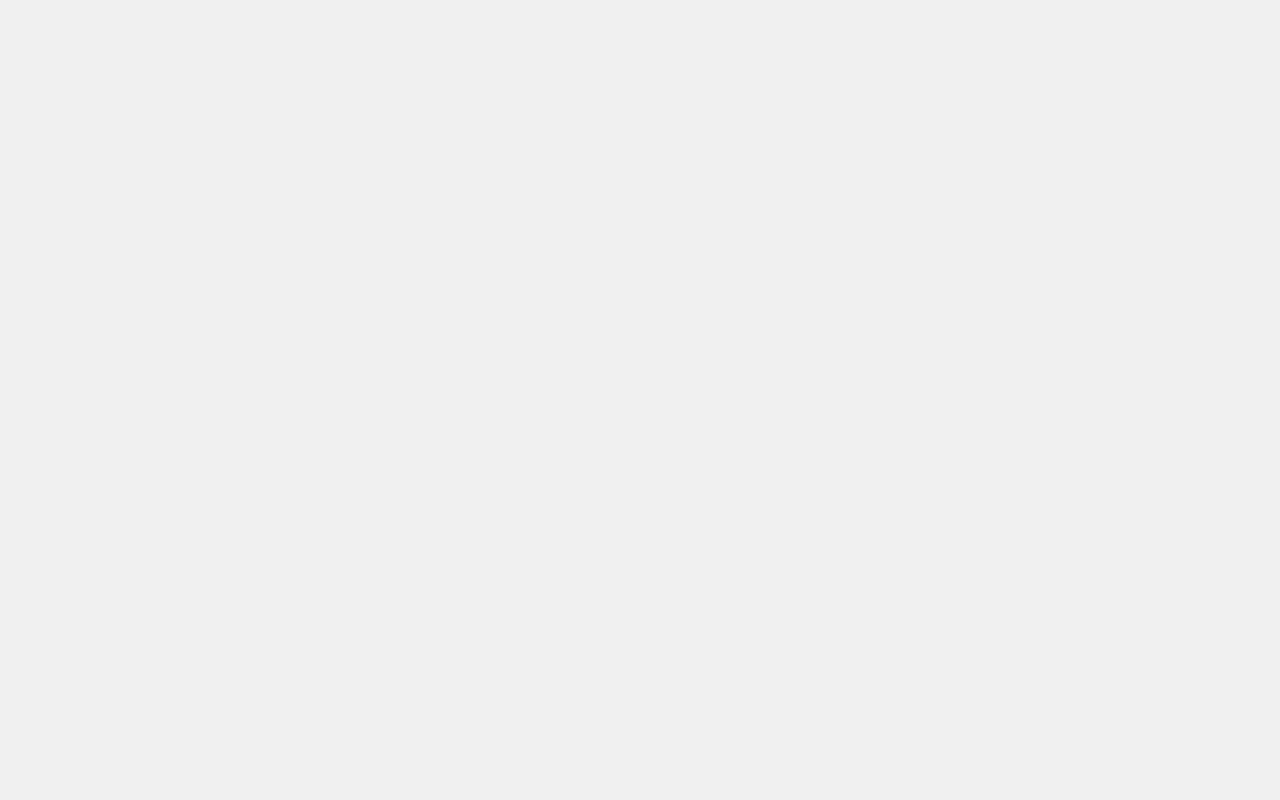
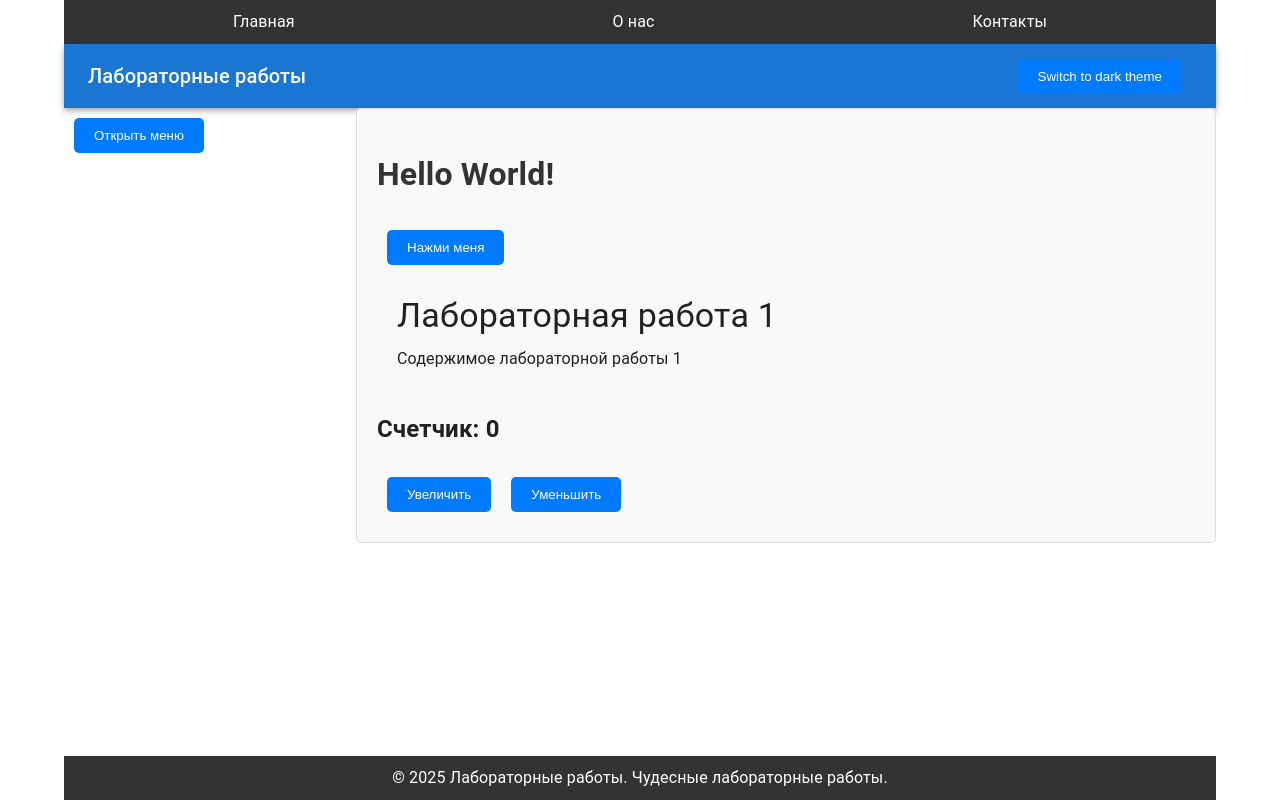
Before and after one commit to Ekaterina2320/project1-app, a React (Create React App) app: page /lab/1 in a window 1280 px wide. Before the commit this address had no page. Built offline with nearby package versions, Linux system fonts and the light colour scheme.

Commit message:
Лабораторная 4

```diff
--- a/src/App.css
+++ b/src/App.css
@@ -67,3 +67,11 @@ button {
 button:hover {
   background-color: #0056b3;
 }
+
+body.light {
+  background-color: #ffffff;
+}
+
+body.dark {
+  background-color: #333333;
+}
--- a/src/App.js
+++ b/src/App.js
@@ -26,6 +26,8 @@ export default App;
 */
 
 import React, { useState } from 'react';
+import { BrowserRouter as Router, Routes, Route, Link } from 'react-router-dom';
+import { ThemeProvider } from './context/ThemeContext';
 import { Container as MuiContainer, Grid, CssBaseline, Drawer } from '@mui/material';
 import Header from './components/Header';
 import Footer from './components/Footer';
@@ -35,33 +37,43 @@ import Navbar from './components/Navbar';
 import Container from './components/Container';
 import Button from './components/Button';
 import './App.css';
+import About from './pages/About';
+import Contact from './pages/Contact';
+import { Provider, useSelector, useDispatch } from 'react-redux';
+import { increment, decrement } from './redux/counterSlice';
 
 const App = () => {
-  const [selectedLab, setSelectedLab] = useState(null); // Состояние для выбранной лабораторной работы
-  const [menuOpen, setMenuOpen] = useState(false); // Состояние для открытия меню
-
-  const handleLabSelect = (lab) => {
-    setSelectedLab(lab); // Устанавливаем выбранную лабораторную работу
-    setMenuOpen(false); // Закрываем меню после выбора
-  };
+  const [menuOpen, setMenuOpen] = useState(false);
 
   const handleClick = () => {
     alert('Hello World!');
   };
 
+  const Counter = () => {
+  const count = useSelector((state) => state.counter.value); // Обратите внимание на 'counter'
+  const dispatch = useDispatch();
 
   return (
+    <div>
+      <h2>Счетчик: {count}</h2>
+      <button onClick={() => dispatch(increment())}>Увеличить</button>
+      <button onClick={() => dispatch(decrement())}>Уменьшить</button>
+    </div>
+  );
+};
+
+  return (
+    <Router>
+      <ThemeProvider>
         <MuiContainer className="app">
           <CssBaseline />
           <Navbar />
           <Header />
 
-      {/* Меню отображается в Drawer */}
           <Drawer anchor="left" open={menuOpen} onClose={() => setMenuOpen(false)}>
-        <Menu onLabSelect={handleLabSelect} />
+            <Menu onClose={() => setMenuOpen(false)} />
           </Drawer>
 
-      {/* Основной контент */}
           <Grid container spacing={2}>
             <Grid item xs={12} md={3}>
               <button onClick={() => setMenuOpen(true)}>Открыть меню</button>
@@ -70,13 +82,21 @@ const App = () => {
               <Container>
                 <h1>Hello World!</h1>
                 <Button text="Нажми меня" onClick={handleClick} />
-            <Content lab={selectedLab} />
+                <Routes>
+                  <Route path="/" element={<Content />} />
+                  <Route path="/lab/:id" element={<Content />} />
+                  <Route path="/about" element={<About />} />
+                  <Route path="/contact" element={<Contact />} />
+                </Routes>
+                <Counter />
               </Container>
             </Grid>
           </Grid>
 
           <Footer />
         </MuiContainer>
+      </ThemeProvider>
+    </Router>
   );
 };
 
--- a/src/components/Content.js
+++ b/src/components/Content.js
@@ -1,7 +1,23 @@
 import React from 'react';
 import { Box, Typography } from '@mui/material';
+import { useParams } from 'react-router-dom';
 
-const Content = ({ lab }) => {
+const labs = [
+  { id: 1, title: 'Лабораторная работа 1', content: 'Содержимое лабораторной работы 1' },
+  { id: 2, title: 'Лабораторная работа 2', content: 'Содержимое лабораторной работы 2' },
+  { id: 3, title: 'Лабораторная работа 3', content: 'Содержимое лабораторной работы 3' },
+  { id: 4, title: 'Лабораторная работа 4', content: 'Содержимое лабораторной работы 4' },
+  { id: 5, title: 'Лабораторная работа 5', content: 'Содержимое лабораторной работы 5' },
+  { id: 6, title: 'Лабораторная работа 6', content: 'Содержимое лабораторной работы 6' },
+  { id: 7, title: 'Лабораторная работа 7', content: 'Содержимое лабораторной работы 7' },
+  { id: 8, title: 'Лабораторная работа 8', content: 'Содержимое лабораторной работы 8' },
+  { id: 9, title: 'Лабораторная работа 9', content: 'Содержимое лабораторной работы 9' },
+];
+
+const Content = () => {
+  const { id } = useParams();
+  const lab = id ? labs.find(lab => lab.id === parseInt(id)) : null;
+
   return (
     <Box sx={{ padding: '20px' }}>
       <Typography variant="h4">{lab ? lab.title : 'Выберите лабораторную работу'}</Typography>
--- a/src/components/Header.js
+++ b/src/components/Header.js
@@ -1,13 +1,18 @@
-import React from 'react';
+import React, { useContext } from 'react';
+import { ThemeContext } from '../context/ThemeContext';
 import { AppBar, Toolbar, Typography } from '@mui/material';
 
 const Header = () => {
+  const { theme, toggleTheme } = useContext(ThemeContext);
   return (
     <AppBar position="static">
       <Toolbar>
         <Typography variant="h6" component="div" sx={{ flexGrow: 1 }}>
           Лабораторные работы
         </Typography>
+          <button onClick={toggleTheme}>
+            Switch to {theme === 'light' ? 'dark' : 'light'} theme
+          </button>
       </Toolbar>
     </AppBar>
   );
--- a/src/components/Menu.js
+++ b/src/components/Menu.js
@@ -1,17 +1,30 @@
 import React from 'react';
 import { List, ListItem, ListItemText } from '@mui/material';
+import { Link } from 'react-router-dom';
 
 const labs = [
   { id: 1, title: 'Лабораторная работа 1', content: 'Содержимое лабораторной работы 1' },
   { id: 2, title: 'Лабораторная работа 2', content: 'Содержимое лабораторной работы 2' },
   { id: 3, title: 'Лабораторная работа 3', content: 'Содержимое лабораторной работы 3' },
+  { id: 4, title: 'Лабораторная работа 4', content: 'Содержимое лабораторной работы 4' },
+  { id: 5, title: 'Лабораторная работа 5', content: 'Содержимое лабораторной работы 5' },
+  { id: 6, title: 'Лабораторная работа 6', content: 'Содержимое лабораторной работы 6' },
+  { id: 7, title: 'Лабораторная работа 7', content: 'Содержимое лабораторной работы 7' },
+  { id: 8, title: 'Лабораторная работа 8', content: 'Содержимое лабораторной работы 8' },
+  { id: 9, title: 'Лабораторная работа 9', content: 'Содержимое лабораторной работы 9' },
 ];
 
-const Menu = ({ onLabSelect }) => {
+const Menu = ({ onClose }) => {
   return (
     <List>
       {labs.map((lab) => (
-        <ListItem button key={lab.id} onClick={() => onLabSelect(lab)}>
+        <ListItem
+          button
+          key={lab.id}
+          component={Link}
+          to={`/lab/${lab.id}`}
+          onClick={onClose}
+        >
           <ListItemText primary={lab.title} />
         </ListItem>
       ))}
--- /dev/null
+++ b/src/context/ThemeContext.js
@@ -0,0 +1,39 @@
+import React, { createContext, useState, useEffect } from 'react';
+
+export const ThemeContext = createContext();
+
+export function ThemeProvider({ children }) {
+  const [theme, setTheme] = useState('light');
+
+  useEffect(() => {
+    // Монтирование
+    console.log('ThemeContext mounted');
+
+    // Чтение из localStorage
+    const storedTheme = localStorage.getItem('theme');
+    if (storedTheme) {
+      setTheme(storedTheme);
+    }
+
+    return () => {
+      // Размонтирование
+      console.log('ThemeContext unmounted');
+    };
+  }, []);
+
+  useEffect(() => {
+    // Обновление localStorage при изменении темы
+    localStorage.setItem('theme', theme);
+    document.body.className = theme; // Применение темы к body
+  }, [theme]);
+
+  const toggleTheme = () => {
+    setTheme(prevTheme => (prevTheme === 'light' ? 'dark' : 'light'));
+  };
+
+  return (
+    <ThemeContext.Provider value={{ theme, toggleTheme }}>
+      {children}
+    </ThemeContext.Provider>
+  );
+}
--- a/src/index.js
+++ b/src/index.js
@@ -19,19 +19,16 @@ reportWebVitals();*/
 
 import React from 'react';
 import ReactDOM from 'react-dom/client';
-import { BrowserRouter as Router, Routes, Route } from 'react-router-dom';
+import { Provider } from 'react-redux'; // Импортируем Provider
+import store from './redux/store';
+import './index.css';
 import App from './App';
-import About from './pages/About';
-import Contact from './pages/Contact';
-import './index.css';
 
 const root = ReactDOM.createRoot(document.getElementById('root'));
 root.render(
-  <Router>
-    <Routes>
-      <Route path="/" element={<App />} />
-      <Route path="/about" element={<About />} />
-      <Route path="/contact" element={<Contact />} />
-    </Routes>
-  </Router>
+   <React.StrictMode>
+    <Provider store={store}>
+      <App />
+    </Provider>
+  </React.StrictMode>
 );
--- /dev/null
+++ b/src/redux/counterSlice.js
@@ -0,0 +1,23 @@
+// src/redux/counterSlice.js
+import { createSlice } from '@reduxjs/toolkit';
+
+const counterSlice = createSlice({
+  name: 'counter',
+  initialState: {
+    value: 0
+  },
+  reducers: {
+    increment: state => {
+      state.value += 1;
+    },
+    decrement: state => {
+      state.value -= 1;
+    },
+    incrementByAmount: (state, action) => {
+      state.value += action.payload;
+    }
+  }
+});
+
+export const { increment, decrement, incrementByAmount } = counterSlice.actions;
+export default counterSlice.reducer;
--- /dev/null
+++ b/src/redux/store.js
@@ -0,0 +1,10 @@
+// src/redux/store.js
+import { configureStore } from '@reduxjs/toolkit';
+import counterReducer from './counterSlice'; // Теперь импорт будет работать
+
+export const store = configureStore({
+  reducer: {
+    counter: counterReducer
+  }
+});
+export default store;
```
Lines whose indentation alone changed are shown as unchanged.
